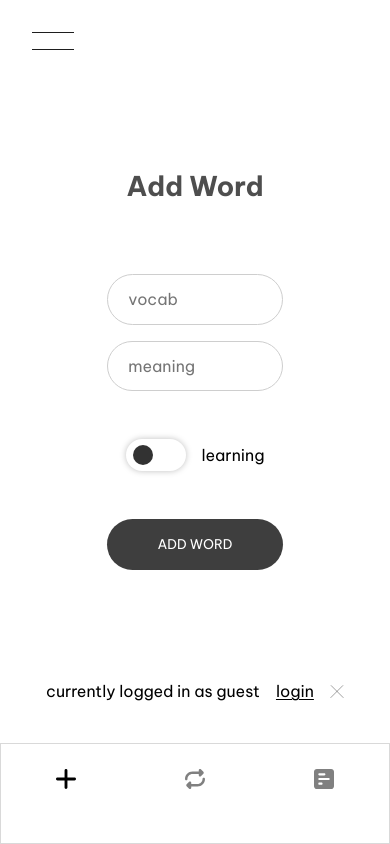
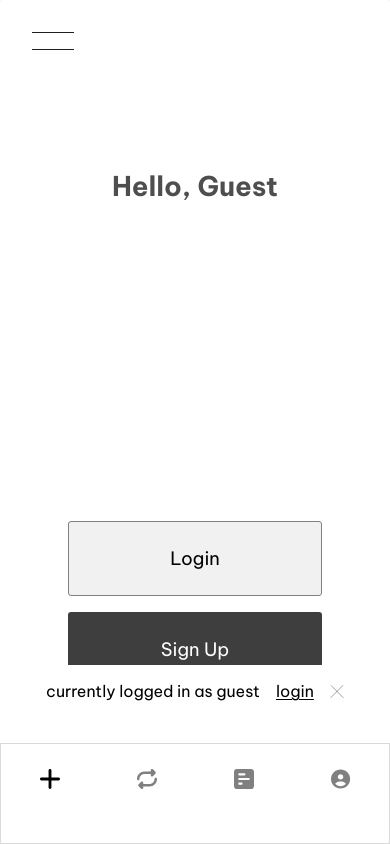
Before and after one commit to Stefan1400/ComponentsLibrary, a React (Create React App) app in the folder client/: page /account in a window 390 px wide. Before the commit this address led to /. Built offline with nearby package versions, Linux system fonts and the light colour scheme; no server answers.

Commit message:
working on review progress circle (has bugs), fixed account page for mobile

```diff
--- a/client/src/App.js
+++ b/client/src/App.js
@@ -172,7 +172,8 @@ function App() {
         <Route path='/add' element={<AddWordsPanel />} />
         <Route path='/review' element={<ReviewPanel />} />
         <Route path='/my-words' element={<MyWordsPanel />} />
-        <Route path='/account' element={!isMobile ? <AccountPage /> : <Navigate to='/' />} />
+        {/* <Route path='/account' element={!isMobile ? <AccountPage /> : <Navigate to='/' />} /> */}
+        <Route path='/account' element={<AccountPage /> } />
         <Route path='/login' element={<Login />} />
         <Route path='/register' element={<Register />} />
       </Routes>
--- a/client/src/components/MenuSlider/MenuSlider.css
+++ b/client/src/components/MenuSlider/MenuSlider.css
@@ -38,9 +38,9 @@
    cursor: pointer;
 } */
 
-.logout-btn {
+/* .logout-btn {
    width: 50%;
-}
+} */
 
 .contact-link {
    text-decoration: underline;
@@ -84,11 +84,6 @@
    position: absolute;
    bottom: 8.5%;
    padding: 10%;
-}
-
-.menu-nav-auth-btns button {
-   border: 1px solid white;
-   background-color: transparent;
 }
 
 @media (min-width: 768px) {
--- a/client/src/components/Navbar/Navbar.css
+++ b/client/src/components/Navbar/Navbar.css
@@ -47,7 +47,7 @@
    height: 100%;
    list-style: none;
    display: grid;
-   grid-template-columns: repeat(3, 1fr);
+   grid-template-columns: repeat(4, 1fr);
    grid-template-rows: 1fr;
    place-items: center;
 
@@ -174,7 +174,7 @@
    cursor: pointer;
 } */
 
-.nav-flex-item-title, .nav-account, .nav-innumerable-h1 {
+.nav-flex-item-title, .nav-innumerable-h1 {
    display: none;
 }
 
--- a/client/src/components/Navbar/Navbar.jsx
+++ b/client/src/components/Navbar/Navbar.jsx
@@ -49,9 +49,10 @@ function Navbar({ toggleDesktopNavbar, toggleLogin, toggleAccountPage, toggleAdd
          </Link>
          </li>
 
+         {/* ACCOUNT LINK */}
          <li onClick={toggleAccountPage} className={`nav-flex-item nav-account ${accountVisible ? 'selected' : ''}`}>
             <Link className='nav-link' to='/account'>
-               <AccountIcon />
+               <AccountIcon className={`nav-icon ${accountVisible ? 'selected' : ''}`} />
 
             <span className='nav-flex-item-title'>account</span>
             </Link>
--- a/client/src/components/ReviewPanel/ReviewPanel.css
+++ b/client/src/components/ReviewPanel/ReviewPanel.css
@@ -17,6 +17,7 @@
 .review-btn {
    border-radius: 3px;
    width: 8rem;
+   border: none;
 
 }
 
@@ -37,9 +38,9 @@
 }
 
 .words-due-h3 {
-   position: absolute;
+   /* position: absolute;
    top: 4%;
-   right: 5%;
+   right: 5%; */
    z-index: 50;
 }
 
@@ -58,6 +59,23 @@
    position: absolute;
    top: 2.5rem;
    left: 2.5rem;
+}
+
+.progress-circle {
+   width: 40px;
+   height: 40px;
+   border-radius: 50%;
+   display: flex;
+   justify-content: center;
+   align-items: center;
+   position: fixed;
+   top: 1rem;
+   right: 1rem;
+
+   background: conic-gradient(
+    #444 0% var(--progress),
+    #a9a9a9 var(--progress) 100%
+  );
 }
 
 .review-meaning {
--- a/client/src/components/ReviewPanel/ReviewPanel.jsx
+++ b/client/src/components/ReviewPanel/ReviewPanel.jsx
@@ -21,9 +21,7 @@ function ReviewPanel() {
 
    const reviewsLeft = reviews.length - currentIndex;
 
-   // dueWords.forEach(w => {
-   //    console.log(w.known);
-   // })
+
 
    useEffect(() => {
       if (!resultsShown && !finished && dueWords.length > 0) {
@@ -92,15 +90,27 @@ function ReviewPanel() {
       setAnswerShown(prev => !prev);
    }
 
-   // useEffect(() => {
-   //    console.log(reviews[currentIndex].known);
-   // }, [])
+   // const completed = originalDueCount - reviewsLeft;
+   // const progress = originalDueCount > 0 ? (completed / originalDueCount) * 100 : 0;
+
+   // const completed = totalCorrect + totalWrong;
+   // const progress = originalDueCount > 0 ? (completed / originalDueCount) * 100 : 0;
+
+   const completed = currentIndex;
+   const progress = originalDueCount > 0 ? (completed / originalDueCount) * 100 : 0;
+
+   useEffect(() => {
+      console.log('completed: ', completed);
+      console.log('progress: ', progress);
+   }, []);
 
 return (
   <div className='review-panel-div page'>
     {/* <h2>Review</h2> */}
 
-    <h3 className='words-due-h3'>Due Today: {finished ? 0 : reviewsLeft}</h3>
+    <div className="progress-circle" style={{ "--progress": `${progress}%`}}>
+      <h3 className='words-due-h3'>{finished ? 0 : reviewsLeft}</h3>
+    </div>
 
     {reviews.length > 0 && reviews[currentIndex] ? (
       <div className={`review-word-meaning-flex ${reviews[currentIndex].known ? 'known' : ''}`}>
--- a/client/src/pages/AccountPage/AccountPage.css
+++ b/client/src/pages/AccountPage/AccountPage.css
@@ -1,7 +1,4 @@
 .account-page {
-   /* width: 100vw;
-   height: 100vh; */
-   /* background-color: red; */
    border-radius: 3px;
    position: absolute;
    z-index: 299;
@@ -39,16 +36,37 @@
    font-size: 0.8rem;
 }
 
-.menu-nav-auth-btns {
+.account-page-auth-btns {
    width: 100%;
    display: flex;
-   flex-direction: row;
+   flex-direction: column;
    justify-content: space-around;
    align-items: center;
-   gap: 15%;
+   gap: 1rem;
    position: absolute;
-   bottom: 8.5%;
+   bottom: 14%;
    padding: 10%;
+}
+
+.auth-btn {
+   width: 65vw;
+   height: 75px;
+   border-radius: 3px;
+   font-size: 1.15rem;
+
+}
+
+.login-btn {
+   border: 1px solid gray;
+   background-color: transparent;
+   background-color: rgb(241, 241, 241);
+   color: black;
+}
+
+.delete-account-btn {
+   border: 1px solid red;
+   background-color: transparent;
+   color: red;
 }
 
 .delete-account-close {
@@ -56,3 +74,15 @@
    right: 1rem;
    cursor: pointer;
 }
+
+@media (max-width: 768px) {
+   .account-page {
+      height: 100vh;
+      width: 100vw;
+      position: absolute;
+      top: 0;
+      left: 0;
+   }
+
+
+}
--- a/client/src/pages/AccountPage/AccountPage.jsx
+++ b/client/src/pages/AccountPage/AccountPage.jsx
@@ -58,18 +58,18 @@ function AccountPage({ goToLogin, goToRegister }) {
     <div className='account-page page'>
       <h2>{`Hello, ${isLoggedIn ? user : 'Guest'}`}</h2>
       {isLoggedIn && (
-            <div className="menu-nav-auth-btns">
-               <button onClick={handleLogout} className='logout-btn enabled'>Logout</button>
-               <button onClick={showConfirmTab} className='delete-account-btn enabled'>Delete Account</button>
+            <div className="account-page-auth-btns">
+               <button onClick={handleLogout} className='auth-btn logout-btn'>Logout</button>
+               <button onClick={showConfirmTab} className='auth-btn delete-account-btn'>Delete Account</button>
             </div>
          )}
          {!isLoggedIn && (
-            <div className="menu-nav-auth-btns">
+            <div className="account-page-auth-btns">
                <Link to='/login'>
-                  <button onClick={goToLogin} className='login-btn enabled'>Login</button>
+                  <button onClick={goToLogin} className='auth-btn login-btn'>Login</button>
                </Link>
                <Link to='/register'>
-                  <button onClick={goToRegister} className='sign-up-btn enabled'>Sign Up</button>
+                  <button onClick={goToRegister} className='auth-btn sign-up-btn'>Sign Up</button>
                </Link>
             </div>
          )}
```
